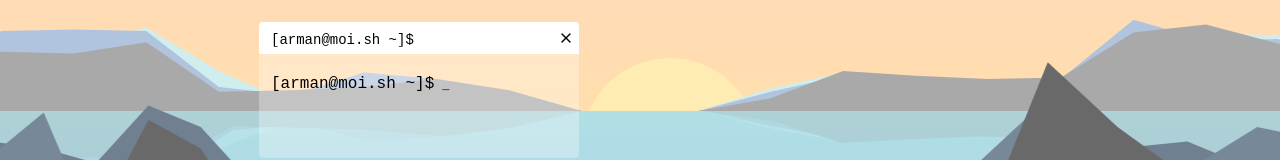
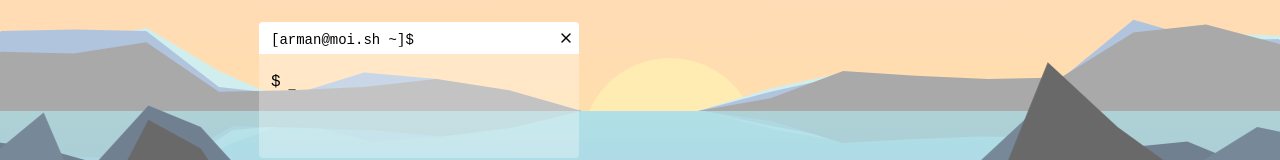
Before and after one commit to persakiss/moidotsh, a Next.js app: page / in a window 1280 px wide. Both pictures are taken after a click on the item "terminal". Shown: the part 209-369 px from the top of the page. Built offline with nearby package versions, Linux system fonts and the light colour scheme.

Commit message:
Update TerminalApp.tsx

```diff
--- a/src/components/TerminalApp.tsx
+++ b/src/components/TerminalApp.tsx
@@ -63,11 +63,11 @@ const TerminalApp: React.FC<TerminalAppProps> = ({ setDynamicTitle }) => {
     <div onClick={handleTextAreaClick} className="w-full overflow-hidden">
       <div className="pt-3"></div>
       {lines.map((lineContent, index) => (
-        <div key={index} className="flex overflow-hidden">
+        <div key={index} className="flex overflow-hidden"> {/*
           <div className="hidden sm:block">
             <LeftText path={router.pathname} />
-          </div>
-          <p className="font-fira-code pr-2 sm:hidden inline">$</p>
+          </div> */}
+          <p className="font-fira-code pr-2">$</p>
           <TextInput handleCommandExecution={handleCommandExecution} ref={inputRef} changeLine={() => changeLine(index)} initialValue={lineContent} />
           {index === lines.length - 1 && <BlinkingCaret />}
         </div>
```
